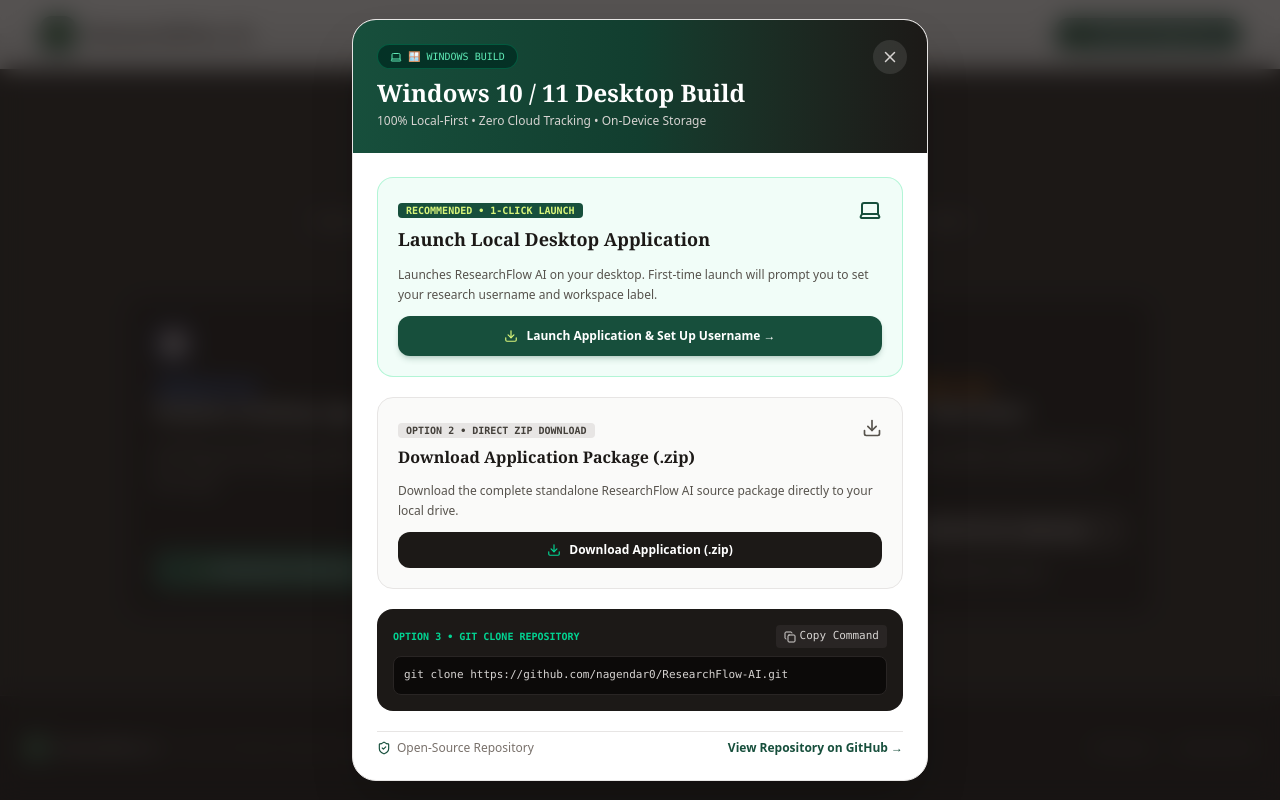
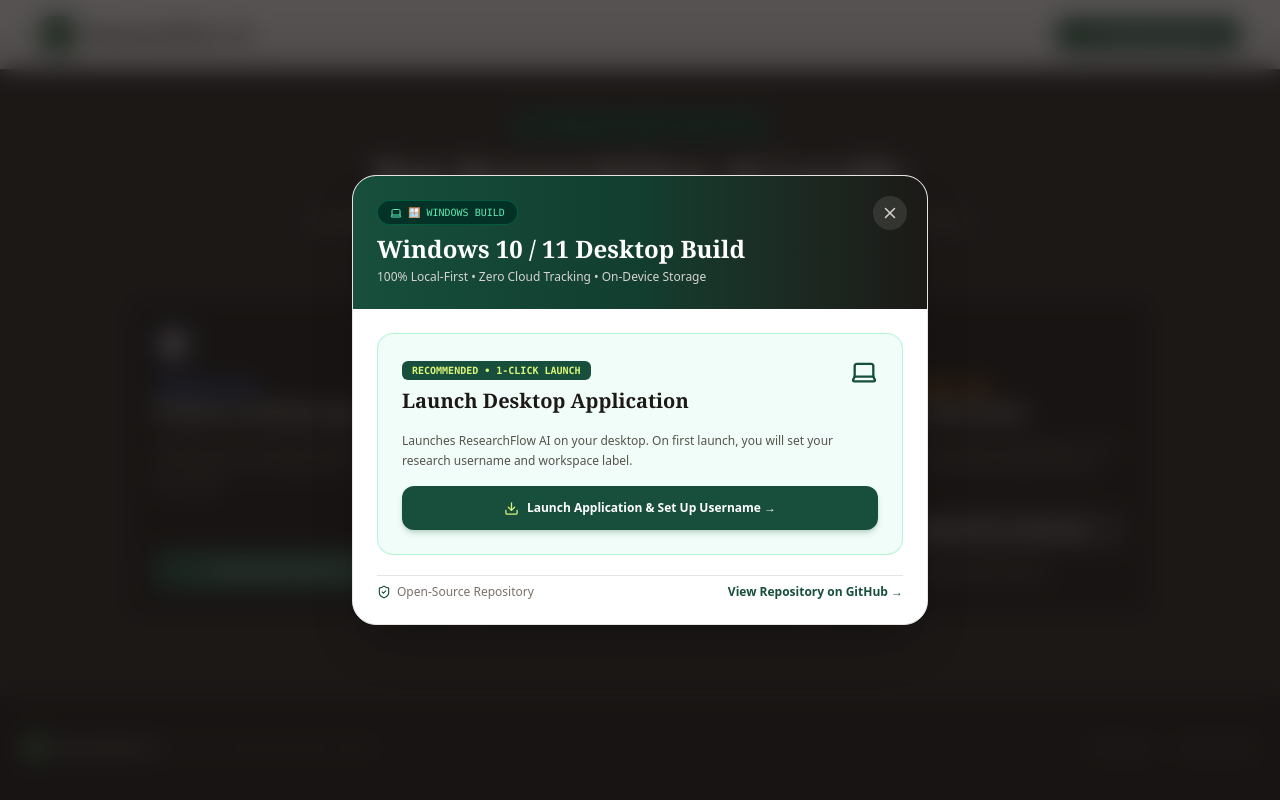
Before and after one commit to nagendar0/ResearchFlow-AI, a Next.js app: page / in a window 1280 px wide. Both pictures are taken after a click on the button "Download for Windows (.msi)". Shown: the part 2716-3516 px from the top of the page. Built offline with nearby package versions, Linux system fonts and the light colour scheme.

Commit message:
Streamline DownloadModal by removing Option 2 (.zip) and Option 3 (git clone) boxes, keeping 1-click app launcher and open-source GitHub link

```diff
--- a/src/components/DownloadModal.tsx
+++ b/src/components/DownloadModal.tsx
@@ -1,7 +1,7 @@
 'use client';
 
 import React, { useState, useEffect } from 'react';
-import { X, Download, Laptop, ShieldCheck, Check, Copy } from 'lucide-react';
+import { X, Download, Laptop, ShieldCheck } from 'lucide-react';
 
 interface DownloadModalProps {
   isOpen: boolean;
@@ -12,7 +12,6 @@
 export function DownloadModal({ isOpen, onClose, osType = 'all' }: DownloadModalProps) {
   const [deferredPrompt, setDeferredPrompt] = useState<any>(null);
   const [isInstalled, setIsInstalled] = useState(false);
-  const [copied, setCopied] = useState(false);
 
   useEffect(() => {
     const handleBeforeInstallPrompt = (e: Event) => {
@@ -46,21 +45,6 @@
     }
     // Navigate directly to the application workspace (where onboarding asks for name)
     window.location.href = '/workspace';
-  };
-
-  const handleDownloadZip = () => {
-    const link = document.createElement('a');
-    link.href = 'https://github.com/nagendar0/ResearchFlow-AI/archive/refs/heads/main.zip';
-    link.download = 'ResearchFlow-AI-Desktop.zip';
-    document.body.appendChild(link);
-    link.click();
-    document.body.removeChild(link);
-  };
-
-  const handleCopyGitCommand = () => {
-    navigator.clipboard.writeText('git clone https://github.com/nagendar0/ResearchFlow-AI.git');
-    setCopied(true);
-    setTimeout(() => setCopied(false), 2000);
   };
 
   const getOsTitle = () => {
@@ -99,72 +83,30 @@
 
         {/* Modal Body */}
         <div className="p-6 space-y-5">
-          {/* Option 1: Launch & Install Desktop App */}
-          <div className="bg-emerald-50/70 border border-emerald-200/80 rounded-2xl p-5 space-y-3">
+          {/* Main Action: Launch & Install Desktop App */}
+          <div className="bg-emerald-50/70 border border-emerald-200/80 rounded-2xl p-6 space-y-4">
             <div className="flex justify-between items-start">
               <div>
-                <span className="text-[10px] font-mono uppercase bg-[#174f3c] text-[#d9f57a] px-2 py-0.5 rounded font-bold">
+                <span className="text-[10px] font-mono uppercase bg-[#174f3c] text-[#d9f57a] px-2.5 py-1 rounded-md font-bold">
                   RECOMMENDED • 1-CLICK LAUNCH
                 </span>
-                <h4 className="font-serif font-bold text-lg text-stone-900 mt-1.5">
-                  Launch Local Desktop Application
+                <h4 className="font-serif font-bold text-xl text-stone-900 mt-2">
+                  Launch Desktop Application
                 </h4>
               </div>
-              <Laptop className="text-[#174f3c] shrink-0" size={24} />
+              <Laptop className="text-[#174f3c] shrink-0" size={28} />
             </div>
             <p className="text-xs text-stone-600 leading-relaxed">
-              Launches ResearchFlow AI on your desktop. First-time launch will prompt you to set your research username and workspace label.
+              Launches ResearchFlow AI on your desktop. On first launch, you will set your research username and workspace label.
             </p>
 
             <button
               onClick={handleLaunchOrInstallApp}
-              className="w-full py-3 px-4 bg-[#174f3c] text-white font-bold text-xs rounded-xl hover:bg-[#123e2f] transition-all shadow-md shadow-[#174f3c]/20 flex items-center justify-center gap-2 cursor-pointer"
+              className="w-full py-3.5 px-4 bg-[#174f3c] text-white font-bold text-xs rounded-xl hover:bg-[#123e2f] transition-all shadow-md shadow-[#174f3c]/20 flex items-center justify-center gap-2 cursor-pointer"
             >
-              <Download size={14} className="text-[#d9f57a]" />
+              <Download size={15} className="text-[#d9f57a]" />
               {isInstalled ? 'Open Desktop App Workspace →' : 'Launch Application & Set Up Username →'}
             </button>
-          </div>
-
-          {/* Option 2: Download Full ZIP Package */}
-          <div className="bg-stone-50 border border-stone-200 rounded-2xl p-5 space-y-3">
-            <div className="flex justify-between items-start">
-              <div>
-                <span className="text-[10px] font-mono uppercase bg-stone-200 text-stone-700 px-2 py-0.5 rounded font-bold">
-                  OPTION 2 • DIRECT ZIP DOWNLOAD
-                </span>
-                <h4 className="font-serif font-bold text-base text-stone-900 mt-1.5">
-                  Download Application Package (.zip)
-                </h4>
-              </div>
-              <Download className="text-stone-600 shrink-0" size={20} />
-            </div>
-            <p className="text-xs text-stone-600 leading-relaxed">
-              Download the complete standalone ResearchFlow AI source package directly to your local drive.
-            </p>
-
-            <button
-              onClick={handleDownloadZip}
-              className="w-full py-2.5 px-4 bg-stone-900 text-white font-bold text-xs rounded-xl hover:bg-stone-800 transition-all flex items-center justify-center gap-2 cursor-pointer"
-            >
-              <Download size={14} className="text-emerald-400" /> Download Application (.zip)
-            </button>
-          </div>
-
-          {/* Option 3: Git Clone Command */}
-          <div className="bg-stone-900 text-stone-200 rounded-2xl p-4 space-y-2">
-            <div className="flex justify-between items-center text-xs">
-              <span className="text-[10px] font-mono text-emerald-400 font-bold uppercase">OPTION 3 • GIT CLONE REPOSITORY</span>
-              <button
-                onClick={handleCopyGitCommand}
-                className="text-[11px] text-stone-300 hover:text-white flex items-center gap-1 font-mono bg-stone-800 px-2 py-1 rounded cursor-pointer"
-              >
-                {copied ? <Check size={12} className="text-emerald-400" /> : <Copy size={12} />}
-                {copied ? 'Copied!' : 'Copy Command'}
-              </button>
-            </div>
-            <code className="block font-mono text-[11px] bg-stone-950 text-stone-300 p-2.5 rounded-lg overflow-x-auto border border-stone-800">
-              git clone https://github.com/nagendar0/ResearchFlow-AI.git
-            </code>
           </div>
 
           {/* GitHub Link */}
```
